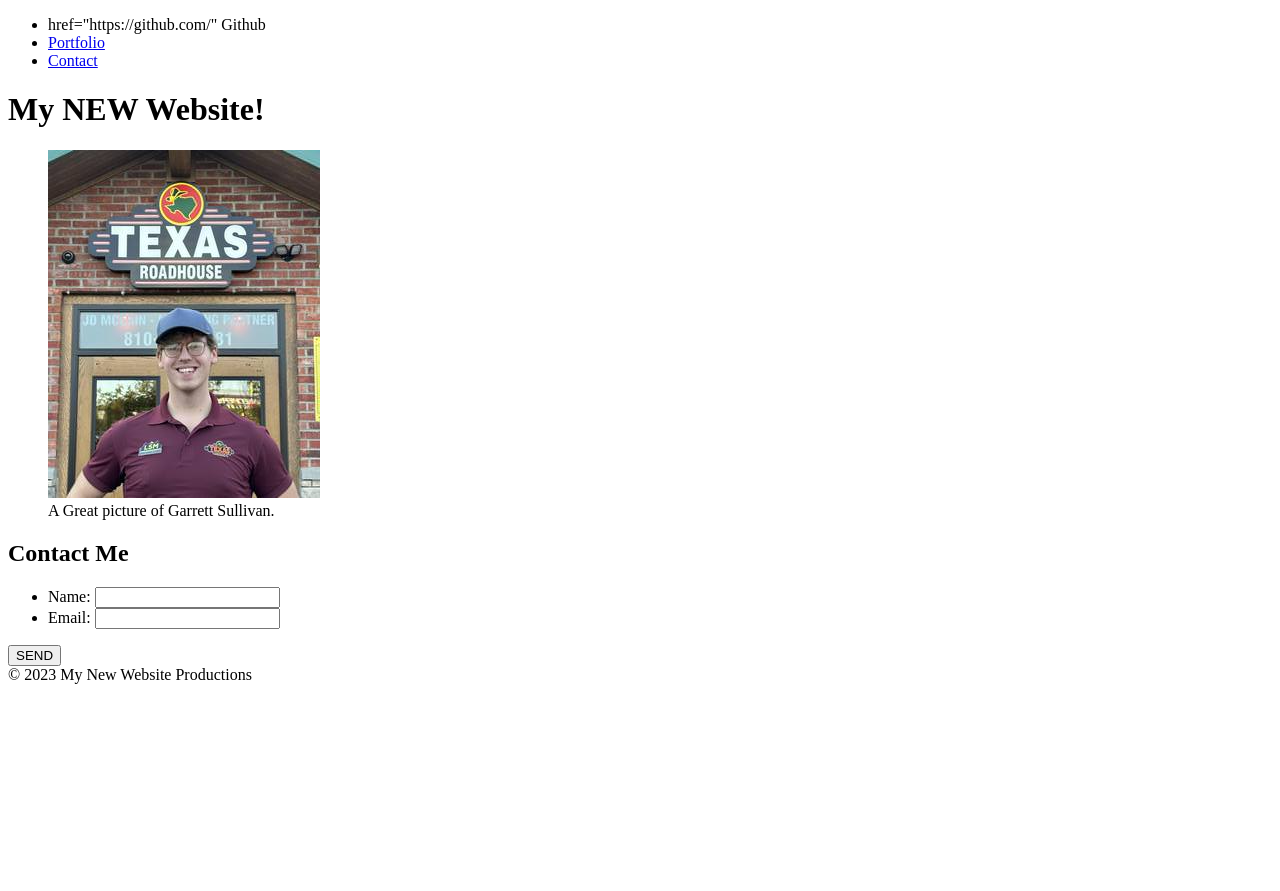
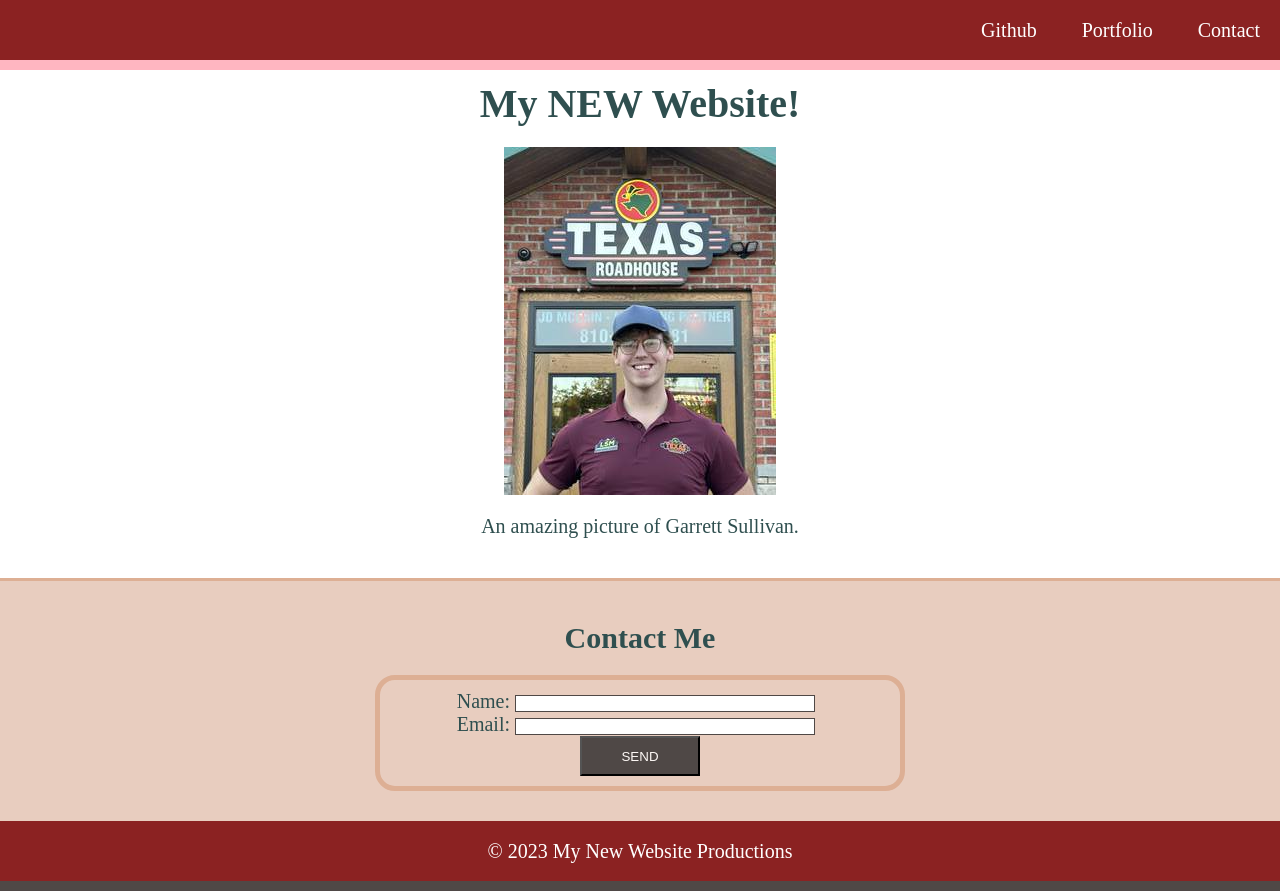
Before and after one commit to Gsullivan7402/allabtme, a plain HTML site: page index.html in a window 1280 px wide. Before the commit the page ends 800 px from the top, so only its background shows below. Drawn offline with Linux system fonts and the light colour scheme.

Commit message:
finished landing page

```diff
--- a/index.html
+++ b/index.html
@@ -11,7 +11,7 @@
     <header>
         <nav class="text-right">
             <ul>
-                <li> <a></a> href="https://github.com/" Github</a> </li>
+                <li> <a href="https://github.com/">Github</a></li>
                 <li> <a href="#">Portfolio</a></li>
                 <li> <a href="#contact">Contact</a></li>
             </ul>
@@ -22,7 +22,7 @@
     <h1 class="text-center">My NEW Website!</h1>
     <figure>
         <img src="GarrettSullivanPFP.jpg" alt="A picture of Garrett Sullivan">
-        <figcaption class="text-center"> A Great picture of Garrett Sullivan. </figcaption>
+        <figcaption class="text-center"> An amazing picture of Garrett Sullivan. </figcaption>
     </figure>
     <section id="contact">
         <h2 class="text-center">Contact Me</h2>
--- a/stylesheets.css
+++ b/stylesheets.css
@@ -0,0 +1,110 @@
+/* Universal Selector */
+*{
+    margin:0;
+    padding:0;
+}
+
+/* Element Selectors */
+body {
+    position: relative;
+    font-family: "Goudy Bookletter 1911", "sans-serif";
+    font-size: 20px;
+    background-color: white;
+    color: darkslategrey;
+}
+
+h1,
+h2 {
+    margin: 20px;
+}
+
+main {
+    padding: 60px 0;
+}
+
+li {
+    display: inline;
+    padding: 0px 20px;
+    text-decoration: none;
+}
+
+a {
+    text-decoration: none;
+    color: white;
+}
+
+header,
+footer {
+    height: 60px;
+    width: 100%;
+    line-height: 60px;
+    background-color: rgb(139, 34, 34);
+}
+
+header {
+    position: fixed;
+    border-bottom: 10px solid lightpink;
+}
+
+footer {
+    position: absolute;
+    margin-top: 0;
+    bottom: 0;
+    border-bottom: 10px solid #4f4846;
+    color: white;
+}
+
+figure {
+    margin-bottom: 40px;
+}
+
+img {
+    display: block;
+    margin: 20px auto;
+}
+
+section {
+    margin-bottom: 0;
+    padding: 20px 10px 40px 10px;
+    border-top: 3px solid #ddaf94;
+    background-color: #e8cdbf;
+}
+
+form {
+    margin: 0 auto;
+    width: 500px;
+    padding: 10px;
+    border: 5px solid #ddaf94;
+    border-radius: 20px;
+}
+
+label {
+    display: inline-block;
+    width: 100px;
+}
+
+input,
+textarea {
+    box-sizing: border-box;
+    width: 300px;
+    border: 1px solid #4f4846;
+}
+ textarea {
+    vertical-align: top;
+    height: 60px;
+ }
+
+ button {
+    height: 40px;
+    width: 120px;
+    background-color: #4f4846;
+    color: #fdf8f5;
+ }
+
+ .text-center {
+    text-align: center;
+ }
+
+ .text-right {
+    text-align: right;
+ }
```
